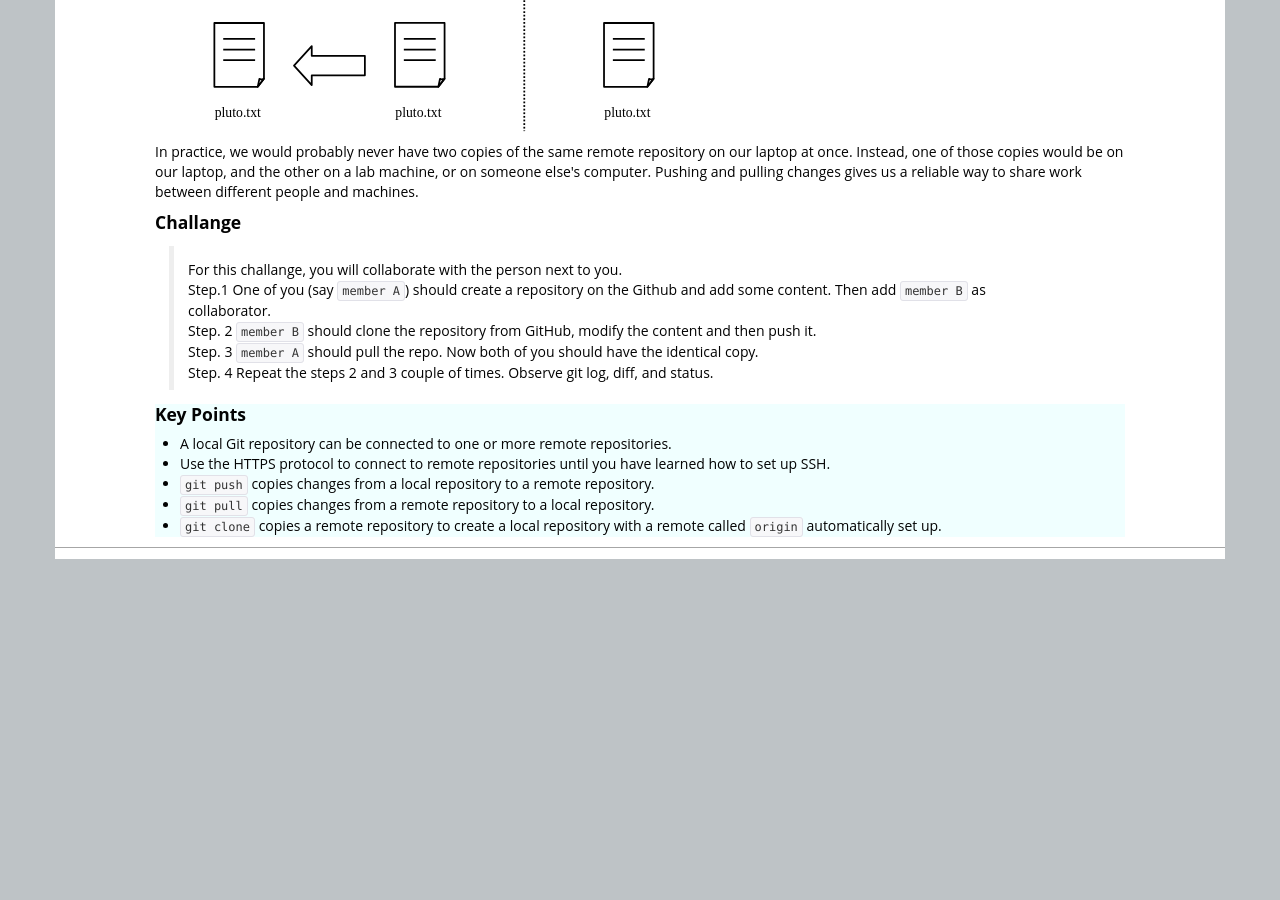
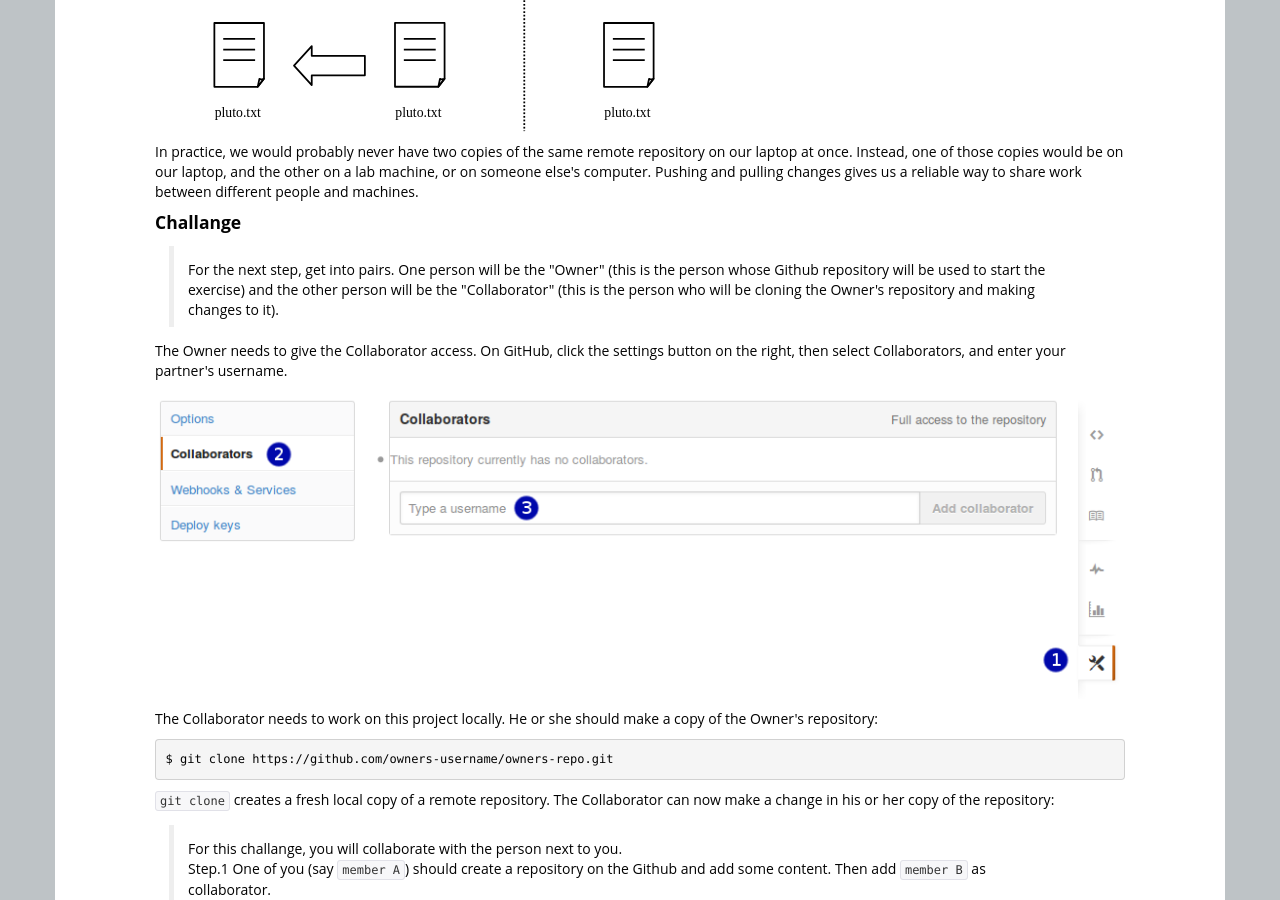
Before and after one commit to SWC-OSG-Workshop/2015-10-27-duke, a Jekyll site: the page built from novice/git/02-collab.md, in a window 1280 px wide and 900 px high, scrolled down 6585 px. Built offline with Jekyll 4.4.1, drawn with Linux system fonts in a browser that asks for light colours; before the commit the page ends 7164 px from its top, so only the background shows below that.

Commit message:
ex-2 for collaboration

```diff
--- a/novice/git/02-collab.md
+++ b/novice/git/02-collab.md
@@ -260,6 +260,24 @@ Pushing and pulling changes gives us a reliable way
 to share work between different people and machines.
 
 ####Challange
+>For the next step, get into pairs.
+>One person will be the "Owner" (this is the person whose Github repository will be used to start the exercise) and the other person will be the "Collaborator" (this is the person who will be cloning the Owner's repository and making changes to it).
+
+The Owner needs to give the Collaborator access.  On GitHub, click the settings button on the right,
+then select Collaborators, and enter your partner's username.
+
+<img src="img2/github-add-collaborators.png" alt="Creating a Repository on GitHub (Step 1)" />
+
+
+The Collaborator needs to work on this project locally. He or she should make a copy of the Owner's repository:
+
+~~~ {.bash}
+$ git clone https://github.com/owners-username/owners-repo.git
+~~~
+
+
+`git clone` creates a fresh local copy of a remote repository.  The Collaborator can now make a change in his or her copy of the repository:
+
 >
 >For this challange, you will collaborate with the person next to you.
 >
```
Also changed, not shown: novice/git/img2/github-add-collaborators.png (added).
